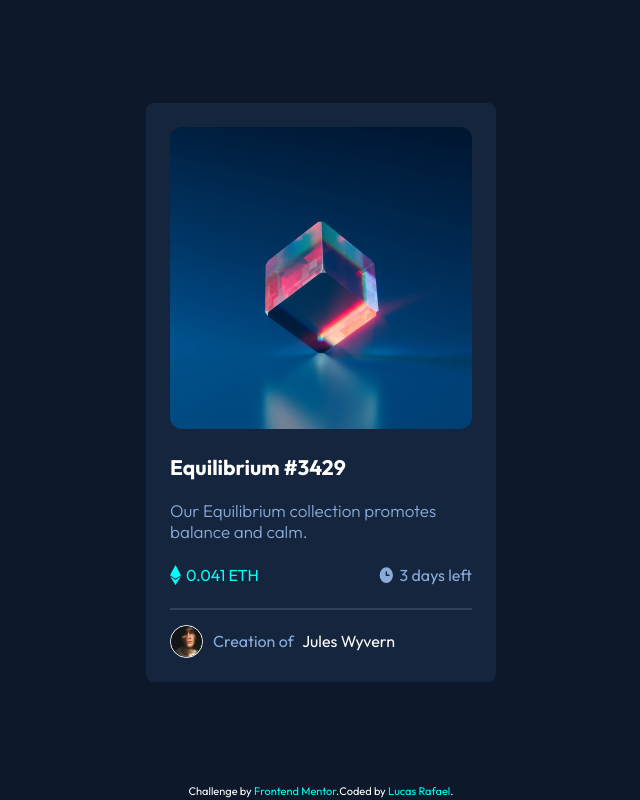
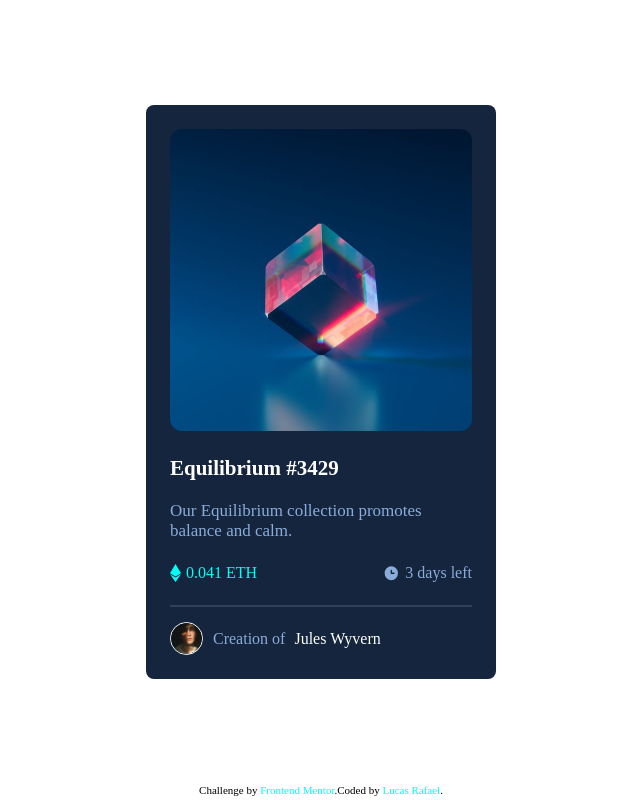
Before and after one commit to LucasRafael94/nft-preview-card-component, a plain HTML site: page index.html in a window 1280 px wide. Shown: the whole page, without its empty margins (319-959 px from the left). Drawn offline with Linux system fonts and the light colour scheme.

Commit message:
Update index.html

```diff
--- a/index.html
+++ b/index.html
@@ -15,7 +15,7 @@
     <link href="https://fonts.googleapis.com/css2?family=Outfit:wght@100..900&display=swap" rel="stylesheet">
 </head>
 
-<body class="background">
+<body>
     <main class="container">
         <div class="nft-card">
             <a href="#" class="nft-image-link">
```
